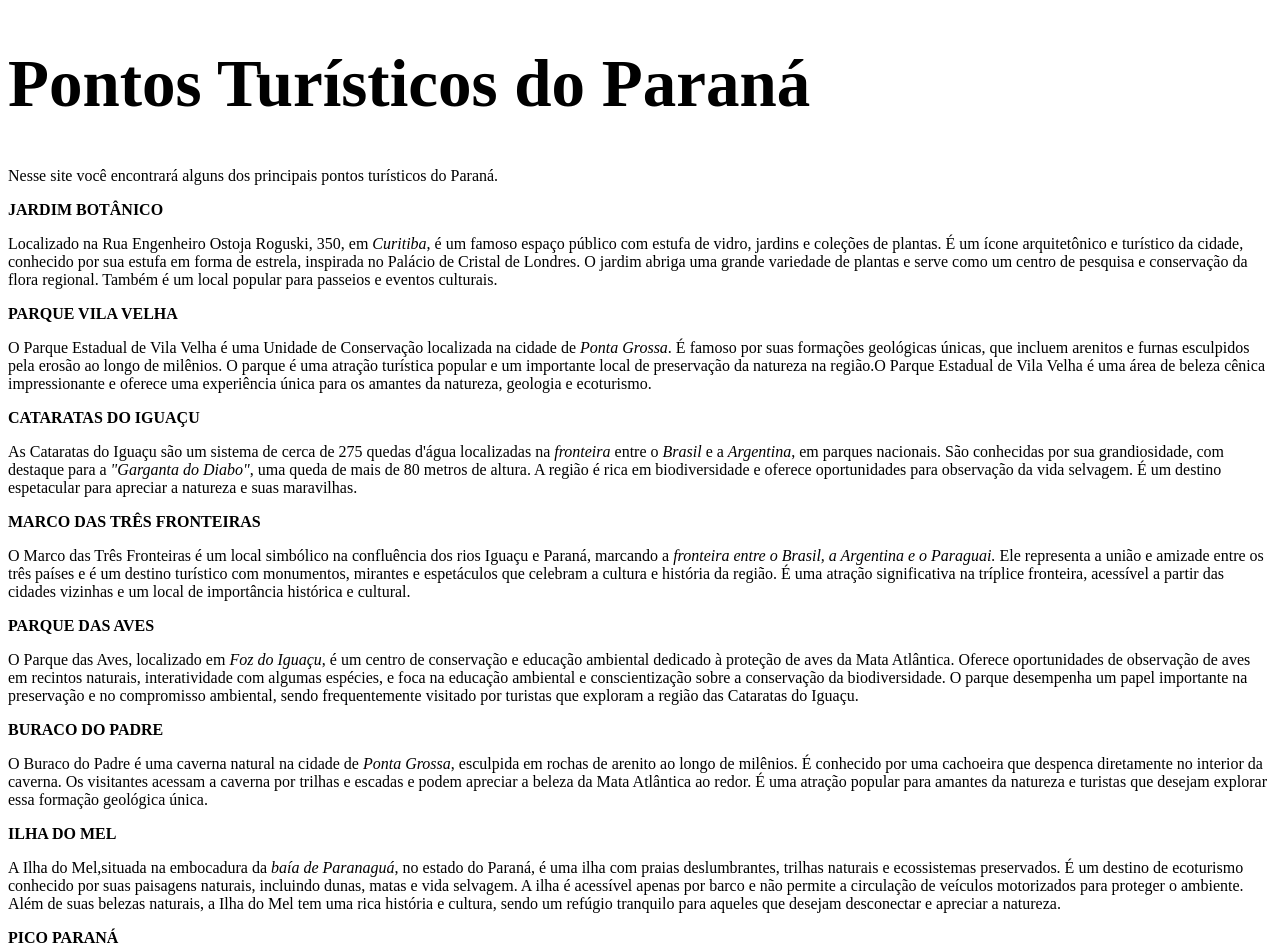
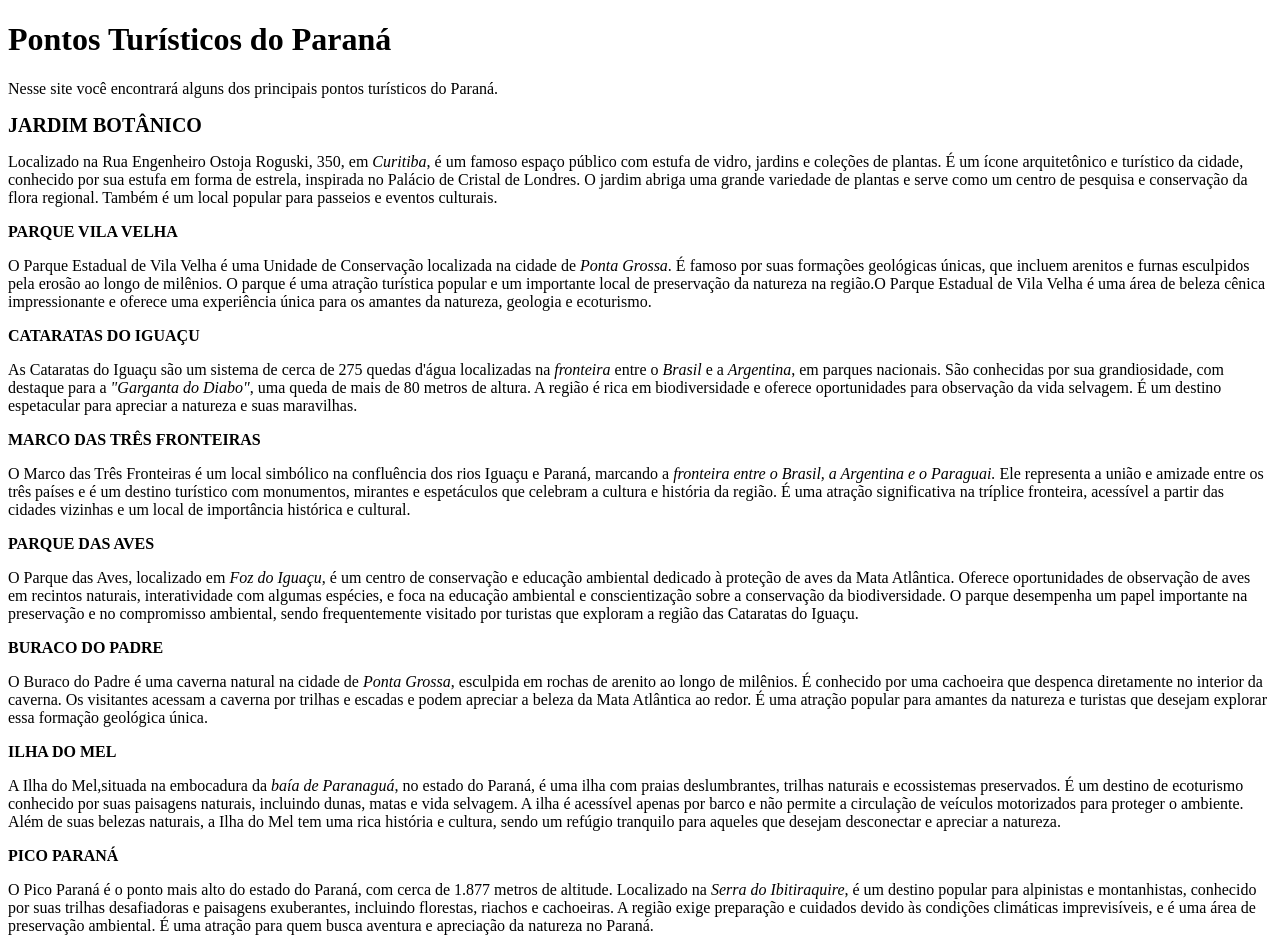
Before and after one commit to EvelynNicole09/Pontos_Turisticos_do_Parana, a plain HTML site: page index.html in a window 1280 px wide. Shown: the top 949 px of the page. Drawn offline with Linux system fonts and the light colour scheme.

Commit message:
tamanho da fonte

```diff
--- a/index.html
+++ b/index.html
@@ -5,11 +5,11 @@
         <title>Pontos Turísticos do Paraná</title>
     </head>
     <body>
-        <h1 style="font-size: 67px">Pontos Turísticos do Paraná</h1>
+        <h1>Pontos Turísticos do Paraná</h1>
 
         <p>Nesse site você encontrará alguns dos principais pontos turísticos do Paraná.</p>
 
-        <strong>JARDIM BOTÂNICO</strong>
+        <strong style="font-size: 20px;">JARDIM BOTÂNICO</strong>
 
         <p>Localizado na Rua Engenheiro Ostoja Roguski, 350, em <em>Curitiba</em>, é um famoso espaço público com estufa de vidro, jardins e coleções de plantas. É um ícone arquitetônico e turístico da cidade, conhecido por sua estufa em forma de estrela, inspirada no Palácio de Cristal de Londres. O jardim abriga uma grande variedade de plantas e serve como um centro de pesquisa e conservação da flora regional. Também é um local popular para passeios e eventos culturais.</p>
 
```
